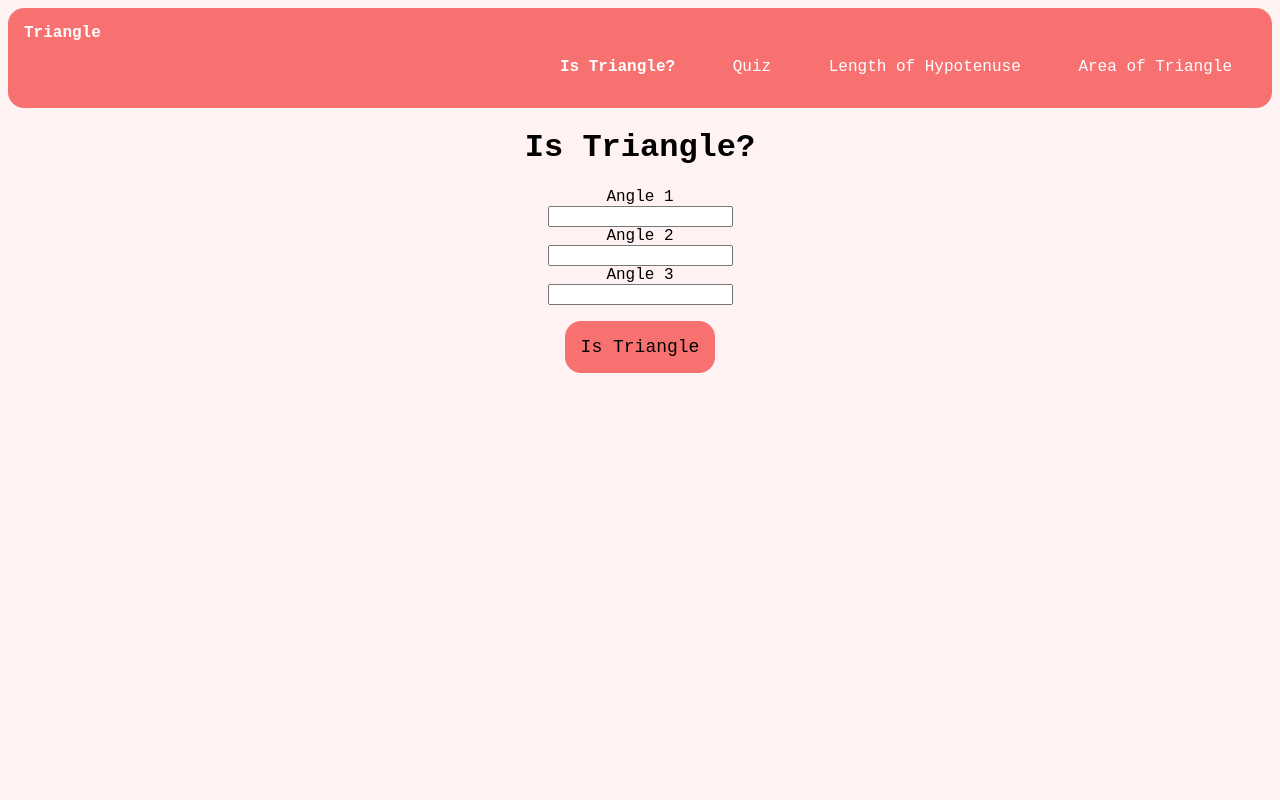
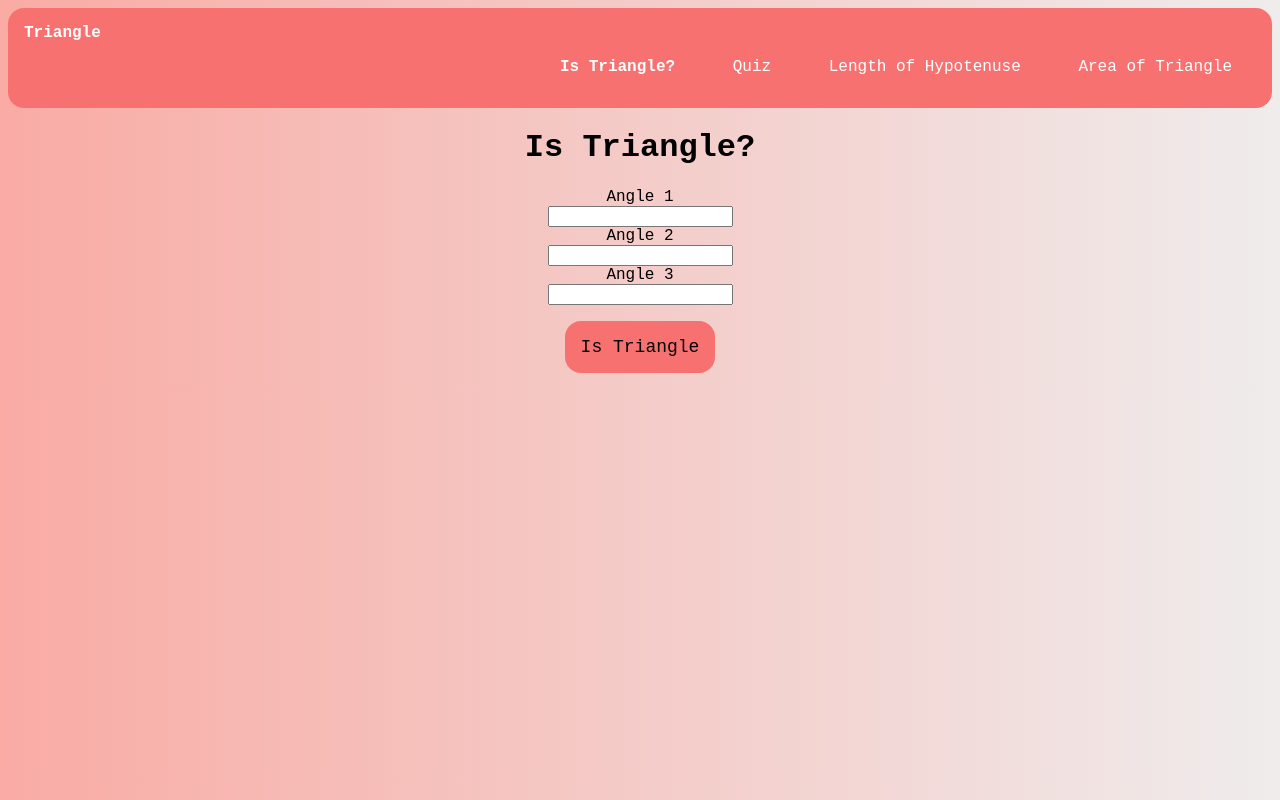
Before and after one commit to prthmh/fun-with-triangles, a plain HTML site: page index.html in a window 1280 px wide. Drawn offline with Linux system fonts and the light colour scheme.

Commit message:
Update style.css

```diff
--- a/style.css
+++ b/style.css
@@ -8,7 +8,7 @@
 
 body {
     font-family: 'Roboto Mono', monospace;
-    background-color: var(--off-white);
+    background-image: linear-gradient(to right, #F9ABA4,#EFECEC);
 }
 
 .container {
```
